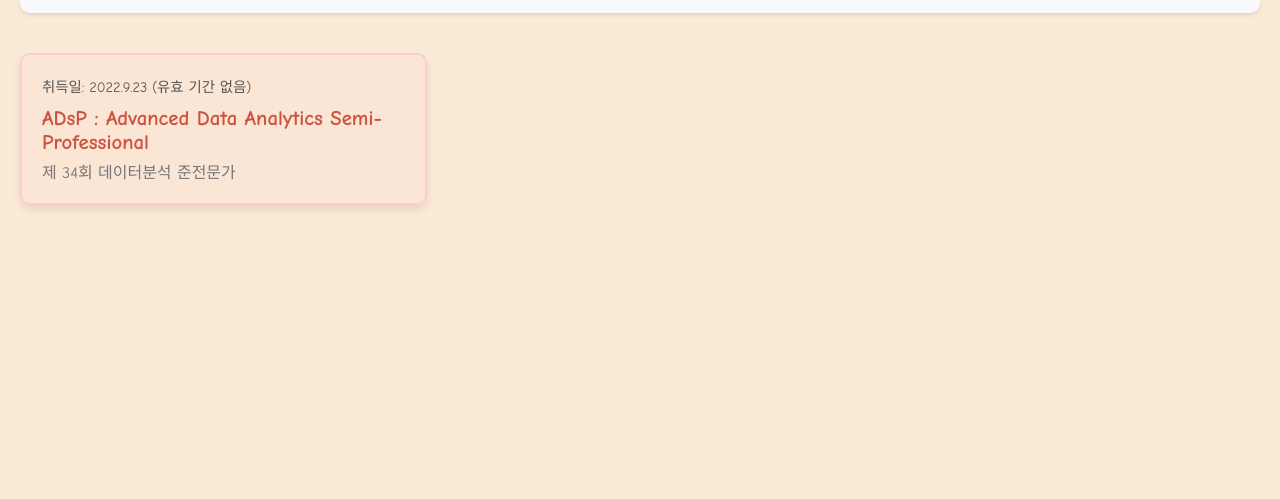
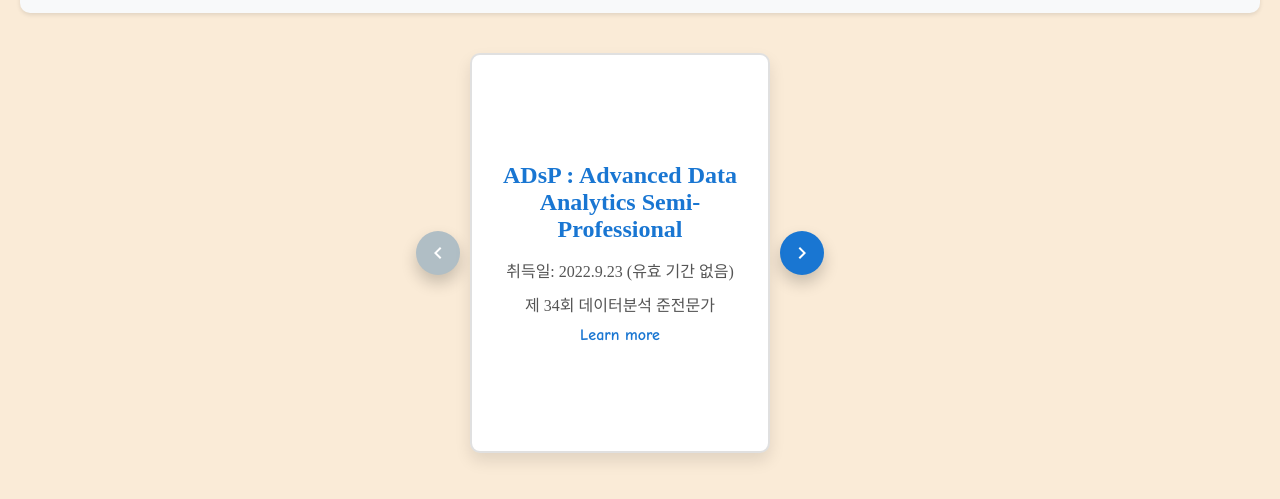
Before and after one commit to nimod7890/final-project, a plain HTML site: page views/certificate/certificate.html in a window 1280 px wide. Shown: the part 155-654 px from the top of the page. Drawn offline with Linux system fonts and the light colour scheme.

Commit message:
feat: certificates page

```diff
--- /dev/null
+++ b/views/certificate/certificate.css
@@ -0,0 +1,105 @@
+.carousel-container {
+  display: flex;
+  align-items: center;
+  justify-content: center;
+  width: 100%;
+  max-width: 1200px;
+  position: relative;
+}
+
+.carousel {
+  position: relative;
+  width: 300px;
+  height: 400px;
+  perspective: 1000px;
+}
+
+.certificate-card {
+  position: absolute;
+  width: 100%;
+  height: 100%;
+  background: #ffffff;
+  border: 2px solid #e0e0e0;
+  border-radius: 10px;
+  padding: 20px;
+  box-shadow: 0 8px 16px rgba(0, 0, 0, 0.1);
+  transition: transform 0.6s ease-in-out, opacity 0.6s ease-in-out;
+  text-align: center;
+  opacity: 0;
+  transform-origin: center center;
+  backface-visibility: hidden;
+
+  display: flex;
+  flex-direction: column;
+  justify-content: center;
+}
+
+.certificate-card.active {
+  opacity: 1;
+  transform: rotateY(0);
+}
+
+.certificate-card.prev {
+  opacity: 0;
+  transform: rotateY(-180deg);
+}
+
+.certificate-card.next {
+  opacity: 0;
+  transform: rotateY(180deg);
+}
+
+.certificate-card h3 {
+  font-size: 1.5em;
+  color: #1976d2;
+  margin-bottom: 15px;
+  font-family: "Times New Roman", Times, serif;
+}
+
+.certificate-card p {
+  font-size: 1em;
+  color: #555;
+  margin-bottom: 10px;
+  font-family: "Times New Roman", Times, serif;
+}
+
+.certificate-card a {
+  color: #1976d2;
+  text-decoration: none;
+  font-weight: bold;
+}
+
+.certificate-card a:hover {
+  text-decoration: underline;
+}
+
+.nav-button {
+  background-color: #1976d2;
+  border: none;
+  color: white;
+  padding: 10px;
+  margin: 10px;
+  border-radius: 50%;
+  cursor: pointer;
+  font-size: 1.5em;
+  transition: background-color 0.3s, transform 0.3s;
+  box-shadow: 0 8px 16px rgba(0, 0, 0, 0.2);
+  display: flex;
+  justify-content: center;
+  align-items: center;
+}
+
+.nav-button:disabled {
+  background-color: #b0bec5;
+  cursor: not-allowed;
+  transform: none;
+}
+
+.nav-button:hover:not(:disabled) {
+  background-color: #1565c0;
+  transform: scale(1.1);
+}
+
+.nav-button:focus {
+  outline: none;
+}
--- a/views/certificate/certificate.html
+++ b/views/certificate/certificate.html
@@ -1,12 +1,24 @@
 <!DOCTYPE html>
 <html lang="en">
   <head>
+    <link href="./certificate.css" rel="stylesheet" type="text/css" />
     <title>Portfolio - Certificates</title>
   </head>
   <body id="certificate">
-    <div id="certificate-area" class="area">
-      <!-- Certificates will be added here dynamically -->
+    <div class="carousel-container">
+      <button id="prev" class="nav-button" disabled>
+        <svg xmlns="http://www.w3.org/2000/svg" width="24" height="24" fill="white" viewBox="0 0 24 24">
+          <path d="M15.41 16.59L10.83 12l4.58-4.59L14 6l-6 6 6 6z"/>
+        </svg>
+      </button>
+      <div id="certificate-area" class="carousel"></div>
+      <button id="next" class="nav-button">
+        <svg xmlns="http://www.w3.org/2000/svg" width="24" height="24" fill="white" viewBox="0 0 24 24">
+          <path d="M8.59 16.59L13.17 12 8.59 7.41 10 6l6 6-6 6z"/>
+        </svg>
+      </button>
     </div>
+  </div>
   </body>
   <script src="/components/header/header.js"></script>
   <script src="./certificate.js"></script>
--- a/views/certificate/certificate.js
+++ b/views/certificate/certificate.js
@@ -6,12 +6,82 @@ const certificates = [
     description: "제 34회 데이터분석 준전문가",
     link: "https://www.dataq.or.kr/www/sub/a_06.do",
   },
+  {
+    id: 2,
+    subtitle: "취득일: 2021.6.15 (유효 기간 없음)",
+    title: "SQLD : SQL Developer",
+    description: "제 27회 SQL 개발자",
+    link: "https://www.sql.or.kr",
+  },
 ];
 
-const script = document.createElement("script");
-script.src = "/components/card/card.js";
-document.body.appendChild(script);
+document.addEventListener("DOMContentLoaded", () => {
+  loadCertificateList(certificates, "certificate-area");
 
-script.onload = function () {
-  loadCardList(certificates, "certificate-area");
-};
+  const cards = document.querySelectorAll(".certificate-card");
+  let currentIndex = 0;
+
+  const nextButton = document.getElementById("next");
+  const prevButton = document.getElementById("prev");
+
+  function updateButtons() {
+    prevButton.disabled = currentIndex === 0;
+    nextButton.disabled = currentIndex === cards.length - 1;
+  }
+
+  nextButton.addEventListener("click", () => {
+    cards[currentIndex].classList.remove("active");
+    cards[currentIndex].classList.add("prev");
+    currentIndex = (currentIndex + 1) % cards.length;
+    cards[currentIndex].classList.remove("next");
+    cards[currentIndex].classList.add("active");
+    updateButtons();
+  });
+
+  prevButton.addEventListener("click", () => {
+    cards[currentIndex].classList.remove("active");
+    cards[currentIndex].classList.add("next");
+    currentIndex = (currentIndex - 1 + cards.length) % cards.length;
+    cards[currentIndex].classList.remove("prev");
+    cards[currentIndex].classList.add("active");
+    updateButtons();
+  });
+
+  updateButtons();
+});
+
+function loadCertificateList(cards, elementId) {
+  const container = document.getElementById(elementId);
+
+  if (!container) {
+    console.error("Cards area not found.");
+    return;
+  }
+
+  cards.forEach((card, index) => {
+    const cardItem = document.createElement("div");
+    cardItem.classList.add("certificate-card");
+    if (index === 0) cardItem.classList.add("active");
+
+    const title = document.createElement("h3");
+    title.textContent = card.title;
+
+    const subtitle = document.createElement("p");
+    subtitle.textContent = card.subtitle;
+
+    const description = document.createElement("p");
+    description.textContent = card.description;
+
+    const link = document.createElement("a");
+    link.href = card.link;
+    link.target = "_blank";
+    link.textContent = "Learn more";
+
+    cardItem.appendChild(title);
+    cardItem.appendChild(subtitle);
+    cardItem.appendChild(description);
+    cardItem.appendChild(link);
+
+    container.appendChild(cardItem);
+  });
+}
```
